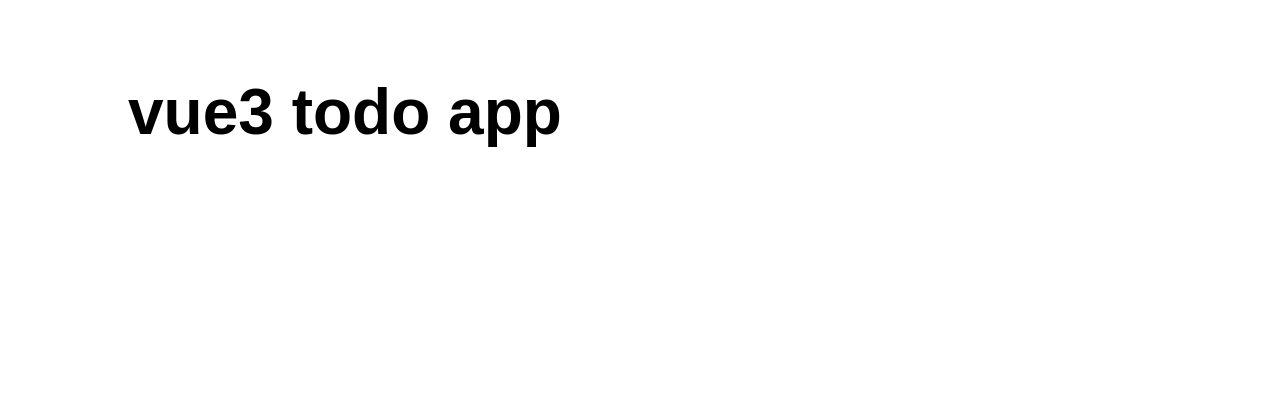
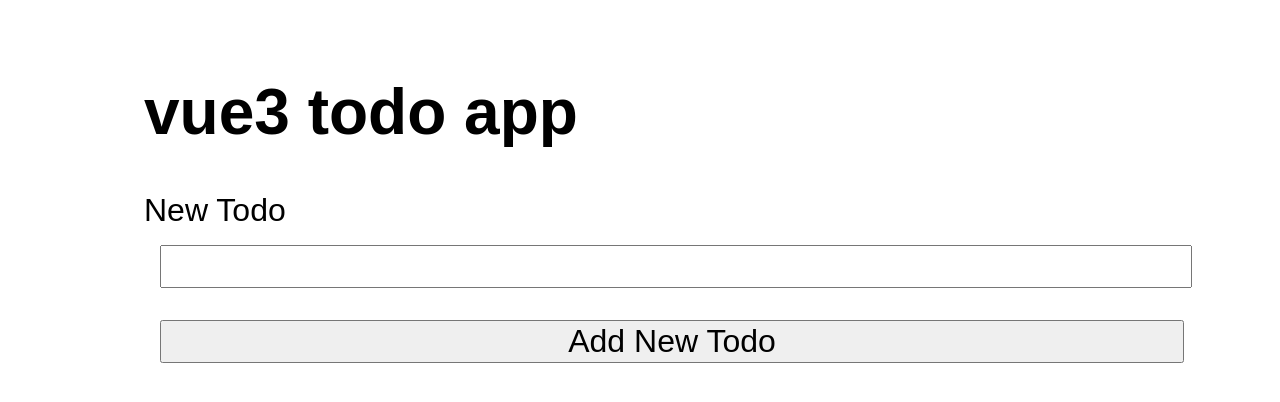
Before and after one commit to prolifick1/cg-vue3-todo, a Vue app: page / in a window 1280 px wide. Shown: the top 402 px of the page. Built offline with nearby package versions, Linux system fonts and the light colour scheme.

Commit message:
adds custom CSS, adds basic form in app template

```diff
--- a/src/App.vue
+++ b/src/App.vue
@@ -1,12 +1,14 @@
 <template>
   <h1>vue3 todo app</h1>
+  <form action="">
+    <label for="">New Todo</label>
+    <input type="text" name="new todo" />
+    <button>Add New Todo</button>
+  </form>
 </template>
 
 <script>
-
-export default {
-
-}
+export default {};
 </script>
 
 <style>
@@ -18,4 +20,24 @@ body {
   width: 80%;
   margin: 0 auto;
 }
+input,
+textarea,
+button,
+p,
+div,
+section,
+article,
+select {
+  display: "block";
+  width: 100%;
+  font-family: sans-serif;
+  font-size: 1em;
+  margin: 0.5em;
+}
+.todo {
+  cursor: pointer;
+}
+.done {
+  text-decoration: line-through;
+}
 </style>
```
